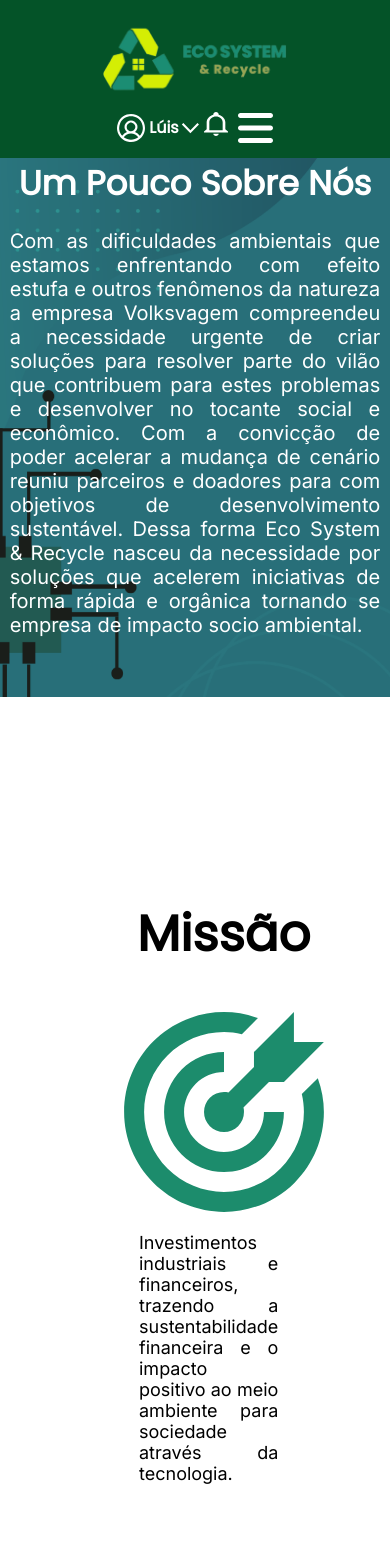
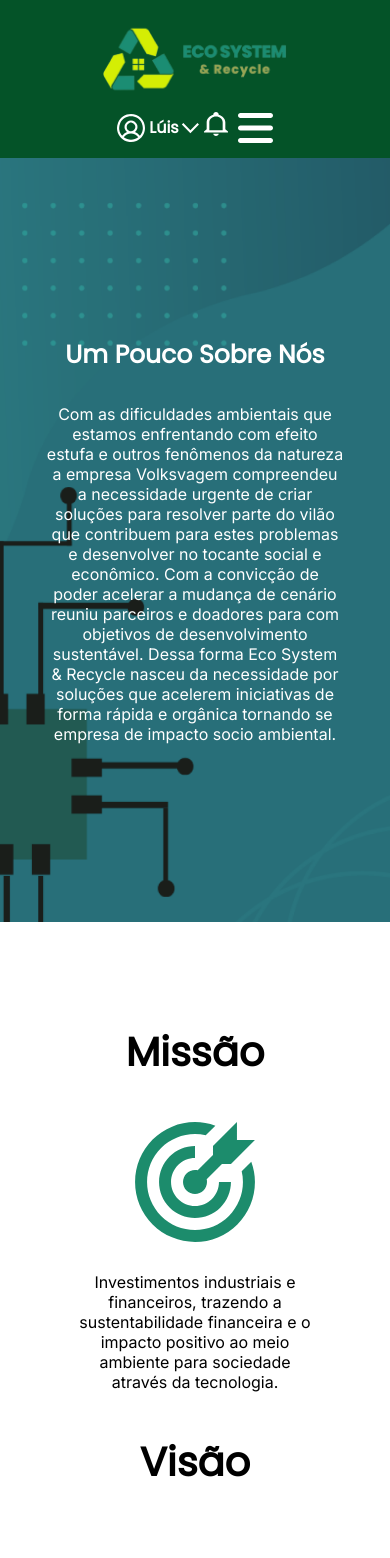
Before and after one commit to RosemeireOliveira/api-ecosystem, a React (Vite) app: page /nossahistoria in a window 390 px wide. Shown: the top 1558 px of the page. Built offline with nearby package versions, Linux system fonts and the light colour scheme.

Commit message:
Resp Pagina Nossa Historia

```diff
--- a/src/pages/NossaHistoria/style.css
+++ b/src/pages/NossaHistoria/style.css
@@ -1,5 +1,4 @@
-
-.banner1{
+.banner1 {
     background-image: url(../../assets/img/Banner1.png);
     background-size: cover;
     height: calc(100vh - 80px);
@@ -10,105 +9,103 @@
 
 }
 
-.div_banner1Position{
+.div_banner1Position {
     display: flex;
     align-items: center;
     justify-content: center;
-
     max-width: 1400px;
     width: 80%;
 }
 
-.img_logo{
+.img_logo {
     margin: 30px 0;
     max-width: 150px;
     width: 30%;
     max-height: 140px;
     height: 30%;
 }
-.div_banner{
+
+.div_banner {
     display: flex;
-    justify-content: space-between;
+    justify-content: space-evenly;
     width: 100%;
 }
 
-.div_banner h2{
+.div_banner h2 {
     font-family: var(--font1);
     font-size: 34px;
     padding-bottom: 20px;
 }
 
-.div_banner div{
+.div_banner div {
     max-width: 660px;
 }
 
-.div_banner p{
+.div_banner p {
     font-family: var(--font2);
     font-size: 20px;
-    text-align: justify;
+
 }
 
-.div_banner img{
+.div_banner img {
     max-width: 465px;
     width: 80%;
     max-height: 320px;
     height: 80%;
     padding-left: 10px;
+    border-radius: 20px 15px 15px 20px;
 }
 
-.banner2{
+.banner2 {
     padding-top: 100px;
     display: flex;
     justify-content: center;
     padding-bottom: 100px;
-    margin: 100px;
 }
 
 
-.div_banner2{
+.div_banner2 {
     display: flex;
     justify-content: space-between;
     width: 80%;
 }
 
-.div_banner2 div{
+.div_banner2 div {
     display: flex;
     flex-direction: column;
     align-items: center;
-	/* width:333px; */
-	text-align: center;
+    text-align: center;
 }
 
 
-.div_banner2 h3{
+.div_banner2 h3 {
     font-family: var(--font1);
     font-weight: bold;
     font-size: 50px;
     padding-bottom: 40px;
-	text-transform: capitalize;
+    text-transform: capitalize;
 }
 
 
-.img_missao{
+.img_missao {
     width: 200px;
     height: 200px;
 }
 
-.img_visao{
+.img_visao {
     width: 250px;
     height: 200px;
 }
 
-.img_valor{
+.img_valor {
     width: 200px;
     height: 200px;
 }
 
-.div_banner2 p{
-    padding: 20px 50px 50px 20px;
+.div_banner2 p {
+    padding: 30px 15px 10px 15px;
     font-family: var(--font2);
     font-size: 18px;
-    text-align: justify;
 }
 
 
@@ -116,75 +113,182 @@
 
 /* ### Seção @Media ### */
 
+
+@media screen and (max-width: 1500px) {
+    .div_banner {
+        justify-content: space-between;
+    }
+}
+
+@media screen and (max-width: 1410px) {
+    .div_banner {
+        align-items: center;
+    }
+
+    .div_banner>div {
+        align-items: center;
+        justify-content: center;
+    }
+
+    .div_banner>div>h2 {
+        margin: auto;
+        padding-bottom: 10px;
+
+    }
+
+    .div_banner>div>p {
+        width: 95%;
+        font-size: 18px;
+    }
+}
+
 @media screen and (max-width: 1250px) {
-    .banner1{
-        height: 100%;
-        padding-bottom: 60px;
+    .banner1 {
+        padding-bottom: 0;
+    }
+
+    .div_banner img {
+        height: 450px;
+        width: 50%;
     }
 }
 
 @media screen and (max-width: 1072px) {
-    .div_banner{
+    .div_banner {
+        flex-direction: column;
         flex-wrap: wrap-reverse;
         width: 100%;
     }
 
-    .div_banner div{
+    .div_banner div {
         width: 100%;
-        max-width:  none;
+        max-width: none;
         text-align: center;
 
     }
 
-    .div_banner img{
-        max-height: none;
-        width: 100%;
-        max-width: none;
-        height: 50%;
-        padding: 60px 0 40px 0;
+    .div_banner>div>p {
+        width: 90%;
+        margin: 0 auto;
+
+    }
+
+    .div_banner img {
+        width: 300px;
+        height: 220px;
+        padding: 0;
+        border-radius: 12px;
+        margin: 40px 0;
+    }
+
+    .img_missao {
+        width: 175px;
+        height: 175px;
+    }
+
+    .img_visao {
+        width: 230px;
+        height: 185px;
+    }
+
+    .img_valor {
+        width: 180px;
+        height: 180px;
+    }
+
+    .div_banner2 p {
+        width: 90%;
     }
 }
 
-/* @media screen and (max-width: 1010px) {
-
-
-
-} */
 
 @media screen and (max-width: 812px) {
-    .div_banner2{
+    .div_banner2 {
         flex-wrap: wrap;
     }
 
-    .div_banner2 div{
+    .div_banner2 div {
         padding-bottom: 30px;
+    }
+}
+
+@media screen and (max-width: 666px) {
+    .div_banner img {
+
+        width: 280px;
+        height: 200px;
+
+        margin: 30px 0;
+    }
+
+    .div_banner>div>h2 {
+        font-size: 32px;
+    }
+
+    .div_banner>div>p {
+        font-size: 17px;
+        width: 95%;
+    }
+
+    .div_banner2 h3 {
+        font-size: 45px;
     }
 }
 
 
 @media screen and (max-width: 580px) {
-    .div_banner img{
+
+    .div_banner img {
         max-height: 300px;
     }
 }
 
 
 @media screen and (max-width: 454px) {
-    .div_banner img{
-    display: none;    }
-}
-
-
-@media screen and (max-width: 532px) {
-
-    .txtBtn_banner p {
-        padding: 50px 45px;
+    .div_banner>div>h2 {
+        margin-bottom: 30px;
     }
 
-    .exe_conteudo{
-        flex-wrap: wrap;
-        justify-content: center;
-        text-align: center;
+    .div_banner>div>p {
+        width: 80%;
+    }
+
+    .div_banner img {
+        display: none;
+    }
+
+    .div_banner2 h3 {
+        font-size: 40px;
+    }
+
+    .img_missao {
+        width: 120px;
+        height: 120px;
+    }
+
+    .img_visao {
+        width: 200px;
+        height: 150px;
+    }
+
+    .img_valor {
+        width: 155px;
+        height: 155px;
     }
 
 }
+
+@media screen and (max-width: 454px) {
+    .div_banner>div>h2 {
+        font-size: 25px;
+        margin-bottom: 20px;
+    }
+
+    .div_banner>div>p {
+        font-size: 16px;
+    }
+
+    .div_banner2 p {
+        font-size: 16px;
+    }
+}
```
